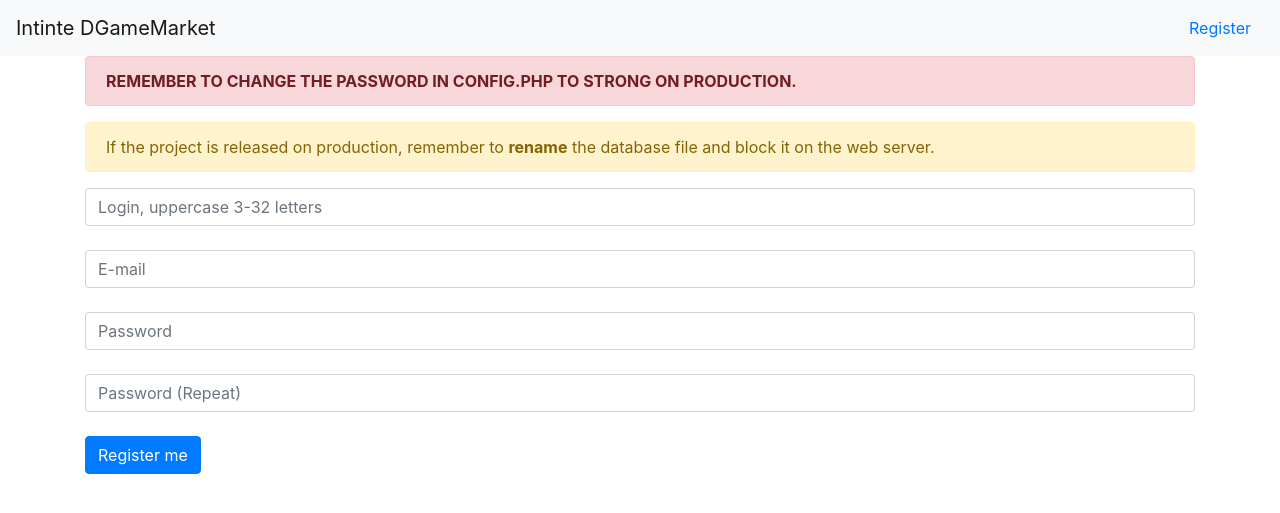
After one commit to IntinteDAO/DGameMarket, a PHP site: page /register.php in a window 1280 px wide. The commit adds this page. Shown: the top 513 px of the page. Run offline with PHP 8.4, Linux system fonts and the light colour scheme; data comes from the database, SQL or seed files in the repository.

Commit message:
Added user registration

```diff
--- a/loader.php
+++ b/loader.php
@@ -7,5 +7,7 @@ if(file_exists($sqlite_database_file)) {
     $sqlite_db = new SQLite3($sqlite_database_file);
 }
 
+$sqlite_users_db = $sqlite_db;
+
 
 ?>
--- /dev/null
+++ b/register.php
@@ -0,0 +1,47 @@
+<?php
+include('config.php');
+include('loader.php');
+include('header.php');
+include('template/navbar.php');
+include('functions/encryption.php');
+
+if(!empty($_POST['login']) && !empty($_POST['email']) && !empty($_POST['password1']) && !empty($_POST['password2'])) {
+	$error = 0;
+
+	if($_POST['password1']!=$_POST['password2']) { echo '<b>The passwords are not the same</b><br>'; $error = 1; }
+
+	if (preg_match("@^([a-z]){3,32}$@", $_POST['login'])) {
+		$login = encrypt($_POST['login'], $xor_cipher);
+		$db_is_login_exists = $sqlite_users_db->querySingle("SELECT id FROM users WHERE login='$login'", true);
+	} else {
+		$login = 1;
+		echo '<b>Your nickname does not meet our criteria - minimum 3 letters, maximum 32; only small letters.</b><br>'; $error=1;
+	}
+
+	if (preg_match("/^([a-z0-9\+_\-]+)(\.[a-z0-9\+_\-]+)*@([a-z0-9\-]+\.)+[a-z]{2,6}$/ix", $_POST['email'])) {
+		$email = encrypt($_POST['email'], $xor_cipher);
+		$db_is_email_exists = $sqlite_users_db->querySingle("SELECT email FROM users WHERE email='$email'", true);
+	} else {
+		$email = 1;
+		echo '<b>Your email is not correct.</b><br>'; $error=1;
+	}
+
+	if(!empty($db_is_login_exists)) { echo '<b>The user with this login is already in our database</b><br>'; $error=1; }
+	if(!empty($db_is_email_exists)) { echo '<b>The user with this email is already in our database</b><br>'; $error=1; }
+
+	if($error==0) {
+		$hash = password_hash($_POST['password1'], PASSWORD_BCRYPT, ['cost' => 15]);
+		$sqlite_users_db->querySingle("INSERT INTO users (login, email, password, balance) VALUES ('$login', '$email', '$hash', 0)");
+		session_start();
+		$_SESSION['login'] = $login;
+		echo '<meta http-equiv="refresh" content="0; url=index.php"/>';
+	} else {
+		include('template/register.html');
+	}
+
+} else {
+include('template/register.html');
+}
+
+include('footer.php');
+?>
--- a/template/navbar.php
+++ b/template/navbar.php
@@ -1,5 +1,10 @@
 <nav class="navbar navbar-light bg-light">
   <a class="navbar-brand" href="index.php"><?php echo $website_title; ?></a>
+
+<ul class="navbar-nav ml-auto">
+<li class="nav-item"><a class="btn btn-link" href="register.php">Register</a></li>
+</ul>
+
 </nav>
 
 <div class="container">
--- /dev/null
+++ b/template/register.html
@@ -0,0 +1,11 @@
+<div class="col-12">
+	<form method="POST">
+		<div class="form-group">
+			<input class="form-control" type="text" name="login" placeholder="Login, uppercase 3-32 letters"></input><br>
+			<input class="form-control" type="email" name="email" placeholder="E-mail"></input><br>
+			<input class="form-control" type="password" name="password1" placeholder="Password"></input><br>
+			<input class="form-control" type="password" name="password2" placeholder="Password (Repeat)"></input><br>
+			<button class="btn btn-primary" type="submit">Register me</button>
+		</div>
+	</form>
+</div>
```
